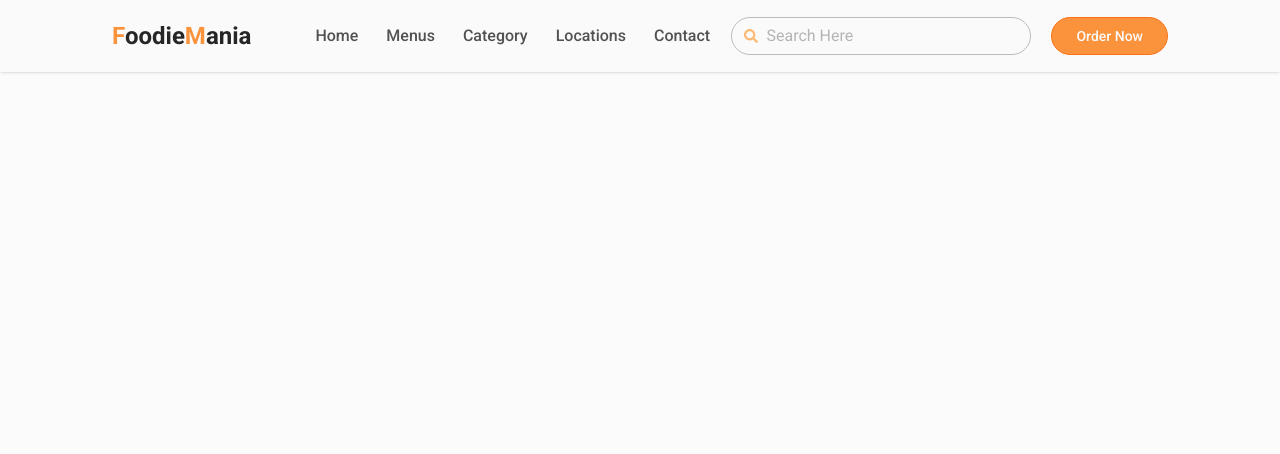
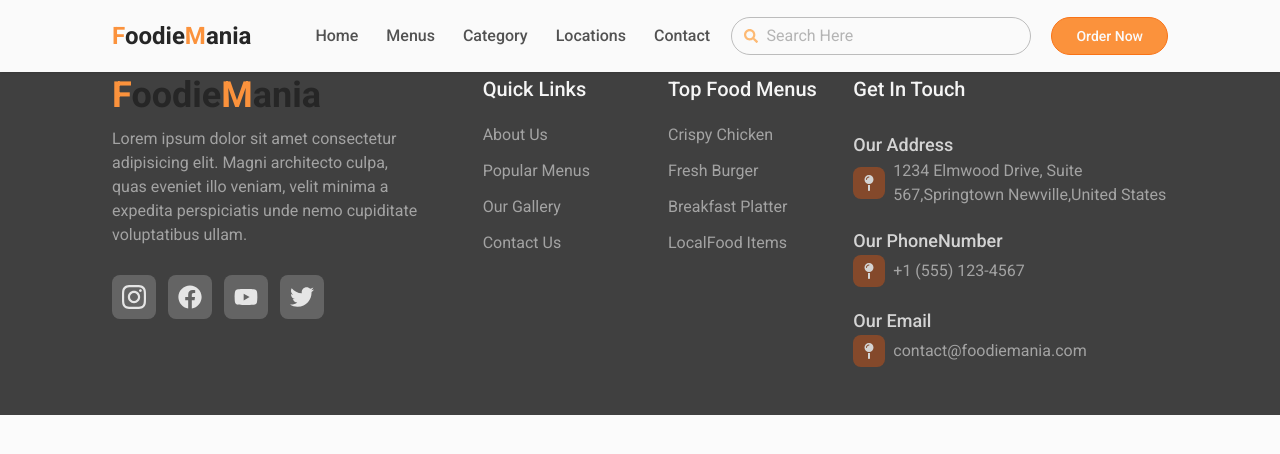
Before and after one commit to Akhileshpookkuttiyil/FoodApp, a React (Vite) app: page /menus in a window 1280 px wide. Shown: the top 454 px of the page. Built offline with nearby package versions, Linux system fonts and the light colour scheme.

Commit message:
created Footbar

```diff
--- a/src/App.jsx
+++ b/src/App.jsx
@@ -1,6 +1,6 @@
 import { BrowserRouter as Router } from "react-router-dom";
 import Navbar from "./components/Navbar/Navbar";
-// import Footer from "./components/Footer/Footer";
+import Footer from "./components/Footer/Footer";
 // import Home from "./Pages/Home/Home";
 // import { Routes, Route } from "react-router-dom";
 // import Menus from "./Pages/Menus/Menus";
@@ -18,7 +18,7 @@ function App() {
             <Route exact path="/menus" element={<Menus />} />
           </Routes> */}
           {/* Footer (sample) */}
-          {/* <Footer /> */}
+          <Footer />
         </div>
       </Router>
     </>
--- a/src/components/Footer/Footer.jsx
+++ b/src/components/Footer/Footer.jsx
@@ -0,0 +1,166 @@
+import { FaFacebook, FaInstagram, FaYoutube } from "react-icons/fa";
+import { FaMapPin, FaTwitter } from "react-icons/fa6";
+import { Link } from "react-router-dom";
+
+const Footer = () => {
+  return (
+    <>
+      <footer className="w-full bg-neutral-700 lg:px-28 md:px-16 sm:px-7 px-4 py-12 mt-[3ch]">
+        <div className="grid md:grid-cols-6 sm:grid-cols-4 grid-cols-1 gap-14">
+          <div className="col-span-2 space-y-7">
+            <div className="space-y-3">
+              <Link to={"/"} className="text-4xl text-neutral-800 font-bold">
+                <span className="text-orange-400">F</span>oodie
+                <span className="text-orange-400">M</span>ania
+              </Link>
+              <p className="text-base text-neutral-400 font-normal line-clamb-3">
+                Lorem ipsum dolor sit amet consectetur adipisicing elit. Magni
+                architecto culpa, quas eveniet illo veniam, velit minima a
+                expedita perspiciatis unde nemo cupiditate voluptatibus ullam.
+              </p>
+            </div>
+            <div className="flex items-center gap-x-3">
+              <Link
+                to={"/"}
+                className="w-11 h-11 rounded-lg bg-neutral-100/20 flex items-center justify-center text-xl text-neutral-200 group ease-in-out duration-300"
+              >
+                <FaInstagram className="w-6 h-8 group-hover:text-orange-400 ease-in-out"></FaInstagram>
+              </Link>
+              <Link
+                to={"/"}
+                className="w-11 h-11 rounded-lg bg-neutral-100/20 flex items-center justify-center text-xl text-neutral-200 group ease-in-out duration-300"
+              >
+                <FaFacebook className="w-6 h-8 group-hover:text-orange-400 ease-in-out"></FaFacebook>
+              </Link>
+              <Link
+                to={"/"}
+                className="w-11 h-11 rounded-lg bg-neutral-100/20 flex items-center justify-center text-xl text-neutral-200 group ease-in-out duration-300"
+              >
+                <FaYoutube className="w-6 h-8 group-hover:text-orange-400 ease-in-out"></FaYoutube>
+              </Link>
+              <Link
+                to={"/"}
+                className="w-11 h-11 rounded-lg bg-neutral-100/20 flex items-center justify-center text-xl text-neutral-200 group ease-in-out duration-300"
+              >
+                <FaTwitter className="w-6 h-8 group-hover:text-orange-400 ease-in-out"></FaTwitter>
+              </Link>
+            </div>
+          </div>
+
+          <div className="col-span-1 space-y-5">
+            <h2 className="text-xl text-neutral-100 font-medium">
+              Quick Links
+            </h2>
+            <div className="space-y-3 flex flex-col">
+              <Link
+                to={"/"}
+                className="text-base text-neutral-400 hover:text-orange-400 font-normal ease-in-out duration-300"
+              >
+                About Us
+              </Link>
+              <Link
+                to={"/"}
+                className="text-base text-neutral-400 hover:text-orange-400 font-normal ease-in-out duration-300"
+              >
+                Popular Menus
+              </Link>
+              <Link
+                to={"/"}
+                className="text-base text-neutral-400 hover:text-orange-400 font-normal ease-in-out duration-300"
+              >
+                Our Gallery
+              </Link>
+              <Link
+                to={"/"}
+                className="text-base text-neutral-400 hover:text-orange-400 font-normal ease-in-out duration-300"
+              >
+                Contact Us
+              </Link>
+            </div>
+          </div>
+
+          <div className="col-span-1 space-y-5">
+            <h2 className="text-xl text-neutral-100 font-medium whitespace-nowrap">
+              Top Food Menus
+            </h2>
+            <div className="space-y-3 flex flex-col">
+              <Link
+                to={"/"}
+                className="text-base text-neutral-400 hover:text-orange-400 font-normal ease-in-out duration-300"
+              >
+                Crispy Chicken
+              </Link>
+              <Link
+                to={"/"}
+                className="text-base text-neutral-400 hover:text-orange-400 font-normal ease-in-out duration-300"
+              >
+                Fresh Burger
+              </Link>
+              <Link
+                to={"/"}
+                className="text-base text-neutral-400 hover:text-orange-400 font-normal ease-in-out duration-300"
+              >
+                Breakfast Platter
+              </Link>
+              <Link
+                to={"/"}
+                className="text-base text-neutral-400 hover:text-orange-400 font-normal ease-in-out duration-300"
+              >
+                LocalFood Items
+              </Link>
+            </div>
+          </div>
+          <div className="col-span-2 space-y-7">
+            <h2 className="text-xl text-neutral-100 font-medium">
+              Get In Touch
+            </h2>
+            <div className="space-y-5">
+              <div className="space y-1">
+                <h6 className="text-lg text-neutral-300 font-medium">
+                  Our Address
+                </h6>
+                <div className="flex items-center gap-x-2">
+                  <div className="w-8 h-8 rounded-lg bg-orange-600/40 text-neutral-300 flex items-center justify-center">
+                    <FaMapPin />
+                  </div>
+                  <p className="text-base text-neutral-400 font-normal flex-1">
+                    1234 Elmwood Drive, Suite 567,Springtown Newville,United
+                    States
+                  </p>
+                </div>
+              </div>
+              <div className="space y-1">
+                <h6 className="text-lg text-neutral-300 font-medium">
+                  Our PhoneNumber
+                </h6>
+                <div className="flex items-center gap-x-2">
+                  <div className="w-8 h-8 rounded-lg bg-orange-600/40 text-neutral-300 flex items-center justify-center">
+                    <FaMapPin />
+                  </div>
+                  <p className="text-base text-neutral-400 font-normal flex-1">
+                    +1 (555) 123-4567
+                  </p>
+                </div>
+              </div>
+              <div className="space y-1">
+                <h6 className="text-lg text-neutral-300 font-medium">
+                  Our Email
+                </h6>
+                <div className="flex items-center gap-x-2">
+                  <div className="w-8 h-8 rounded-lg bg-orange-600/40 text-neutral-300 flex items-center justify-center">
+                    <FaMapPin />
+                  </div>
+                  <p className="text-base text-neutral-400 font-normal flex-1">
+                    contact@foodiemania.com
+                  </p>
+                </div>
+              </div>
+            </div>
+          </div>
+        </div>
+      </footer>
+    </>
+  );
+};
+
+export default Footer;
```
